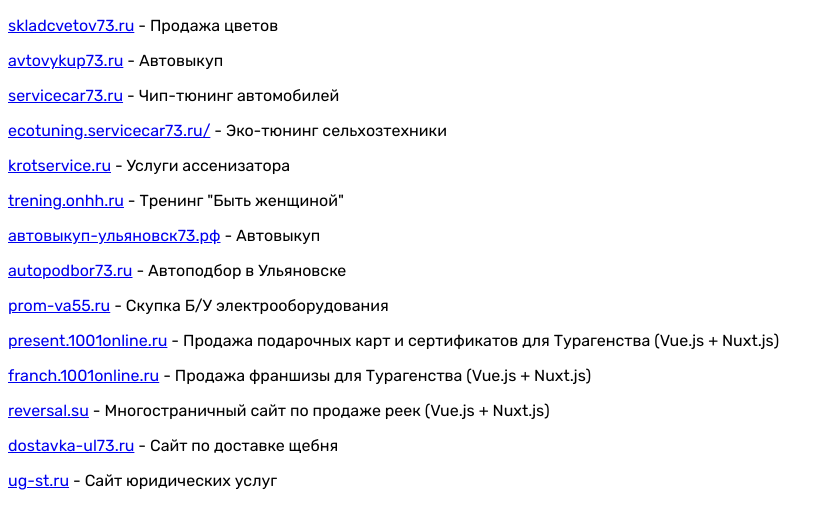
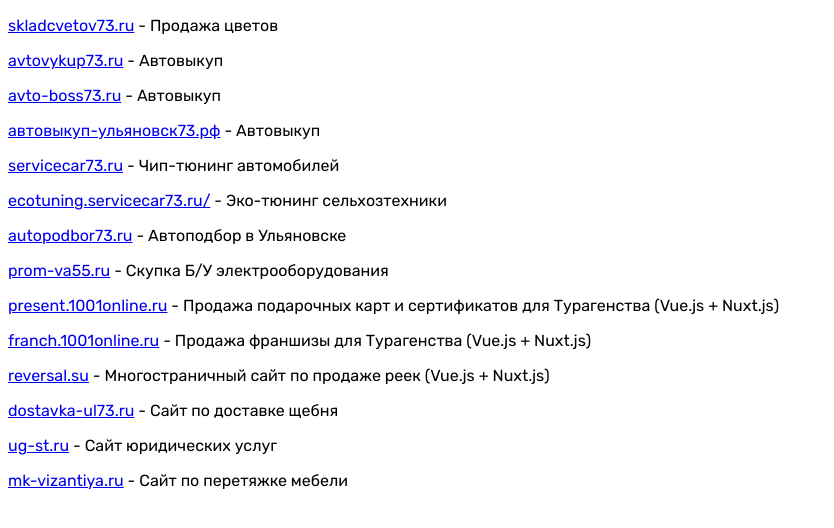
Before and after one commit to Antoningit/meandr-test, a plain HTML site: page index.html in a window 1280 px wide. Shown: the whole page, without its empty margins (0-834 px from the left). Drawn offline with Linux system fonts and the light colour scheme.

Commit message:
Добавлены работы

```diff
--- a/index.html
+++ b/index.html
@@ -15,28 +15,36 @@
             цветов
         <p><a href="https://avtovykup73.ru/" target="_blank" rel="nofollow noopener">avtovykup73.ru</a> -
             Автовыкуп</p>
+        <p><a href="http://avto-boss73.ru/" target="_blank" rel="nofollow noopener">avto-boss73.ru</a> -
+            Автовыкуп</p>
+        <p><a href="http://xn---73-5cdkab6dciwhfk9aguc1m0a7d.xn--p1ai/" target="_blank"
+                rel="nofollow noopener">автовыкуп-ульяновск73.рф</a> - Автовыкуп</p>
         <p><a href="http://servicecar73.ru/" target="_blank" rel="nofollow noopener">servicecar73.ru</a> -
             Чип-тюнинг автомобилей</p>
         <p><a href="http://ecotuning.servicecar73.ru/" target="_blank"
                 rel="nofollow noopener">ecotuning.servicecar73.ru/</a> - Эко-тюнинг сельхозтехники</p>
-            <p><a href="http://krotservice.ru/" target="_blank" rel="nofollow noopener">krotservice.ru</a> - Услуги
+        <!--<p><a href="http://krotservice.ru/" target="_blank" rel="nofollow noopener">krotservice.ru</a> - Услуги
                 ассенизатора</p>
             <p><a href="http://trening.onhh.ru/" target="_blank" rel="nofollow noopener">trening.onhh.ru</a> - Тренинг
                 "Быть женщиной"
-            </p>
-            <p><a href="http://xn---73-5cdkab6dciwhfk9aguc1m0a7d.xn--p1ai/" target="_blank"
-                    rel="nofollow noopener">автовыкуп-ульяновск73.рф</a> - Автовыкуп</p>
+            </p>-->
         <p><a href="http://autopodbor73.ru/" target="_blank" rel="nofollow noopener">autopodbor73.ru</a> -
             Автоподбор
             в Ульяновске</p>
         <p><a href="http://prom-va55.ru/" target="_blank" rel="nofollow noopener">prom-va55.ru</a> -
             Скупка Б/У
             электрооборудования</p>
-            <p><a href="http://present.1001online.ru/" target="_blank" rel="nofollow noopener">present.1001online.ru</a> - Продажа подарочных карт и сертификатов для Турагенства (Vue.js + Nuxt.js)</p>
-            <p><a href="http://franch.1001online.ru/" target="_blank" rel="nofollow noopener">franch.1001online.ru</a> - Продажа франшизы для Турагенства (Vue.js + Nuxt.js)</p>
-            <p><a href="http://reversal.su/" target="_blank" rel="nofollow noopener">reversal.su</a> - Многостраничный сайт по продаже реек (Vue.js + Nuxt.js)</p>
-            <p><a href="https://dostavka-ul73.ru/" target="_blank" rel="nofollow noopener">dostavka-ul73.ru</a> - Сайт по доставке щебня</p>
+        <p><a href="http://present.1001online.ru/" target="_blank" rel="nofollow noopener">present.1001online.ru</a> -
+            Продажа подарочных карт и сертификатов для Турагенства (Vue.js + Nuxt.js)</p>
+        <p><a href="http://franch.1001online.ru/" target="_blank" rel="nofollow noopener">franch.1001online.ru</a> -
+            Продажа франшизы для Турагенства (Vue.js + Nuxt.js)</p>
+        <p><a href="http://reversal.su/" target="_blank" rel="nofollow noopener">reversal.su</a> - Многостраничный сайт
+            по продаже реек (Vue.js + Nuxt.js)</p>
+        <p><a href="https://dostavka-ul73.ru/" target="_blank" rel="nofollow noopener">dostavka-ul73.ru</a> - Сайт по
+            доставке щебня</p>
         <p><a href="https://ug-st.ru/" target="_blank" rel="nofollow noopener">ug-st.ru</a> - Сайт юридических услуг</p>
+        <p><a href="http://mk-vizantiya.ru/" target="_blank" rel="nofollow noopener">mk-vizantiya.ru</a> - Сайт по
+            перетяжке мебели</p>
 
     </main>
     <footer></footer>
```
Lines whose indentation alone changed are shown as unchanged.
